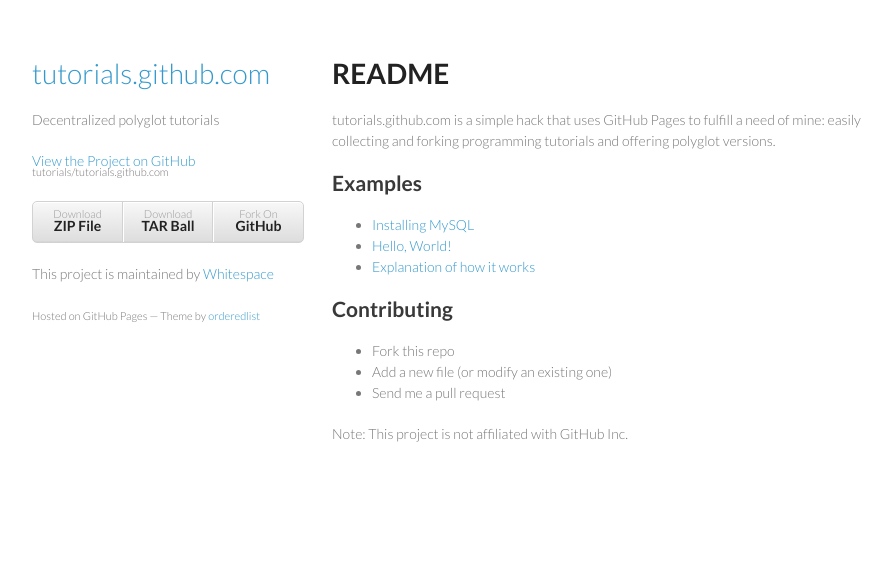
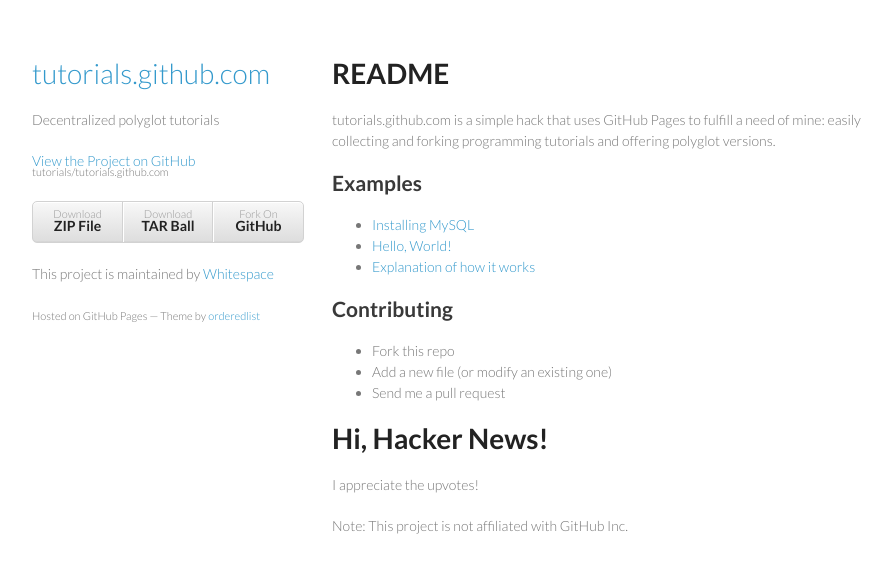
Before and after one commit to tutorials/tutorials.github.com, a Jekyll site: the page built from index.md, in a window 1280 px wide. Shown: the top 573 px of the page, without its empty margins (178-1069 px from the left). Built offline with Jekyll 4.4.1, drawn with Linux system fonts in a browser that asks for light colours; nearby versions of some CDN libraries.

Commit message:
Hello, Hacker News

```diff
--- a/index.md
+++ b/index.md
@@ -22,4 +22,9 @@
 - Add a new file (or modify an existing one)
 - Send me a pull request
 
+Hi, Hacker News!
+================
+
+I appreciate the upvotes!
+
 Note: This project is not affiliated with GitHub Inc.
```
